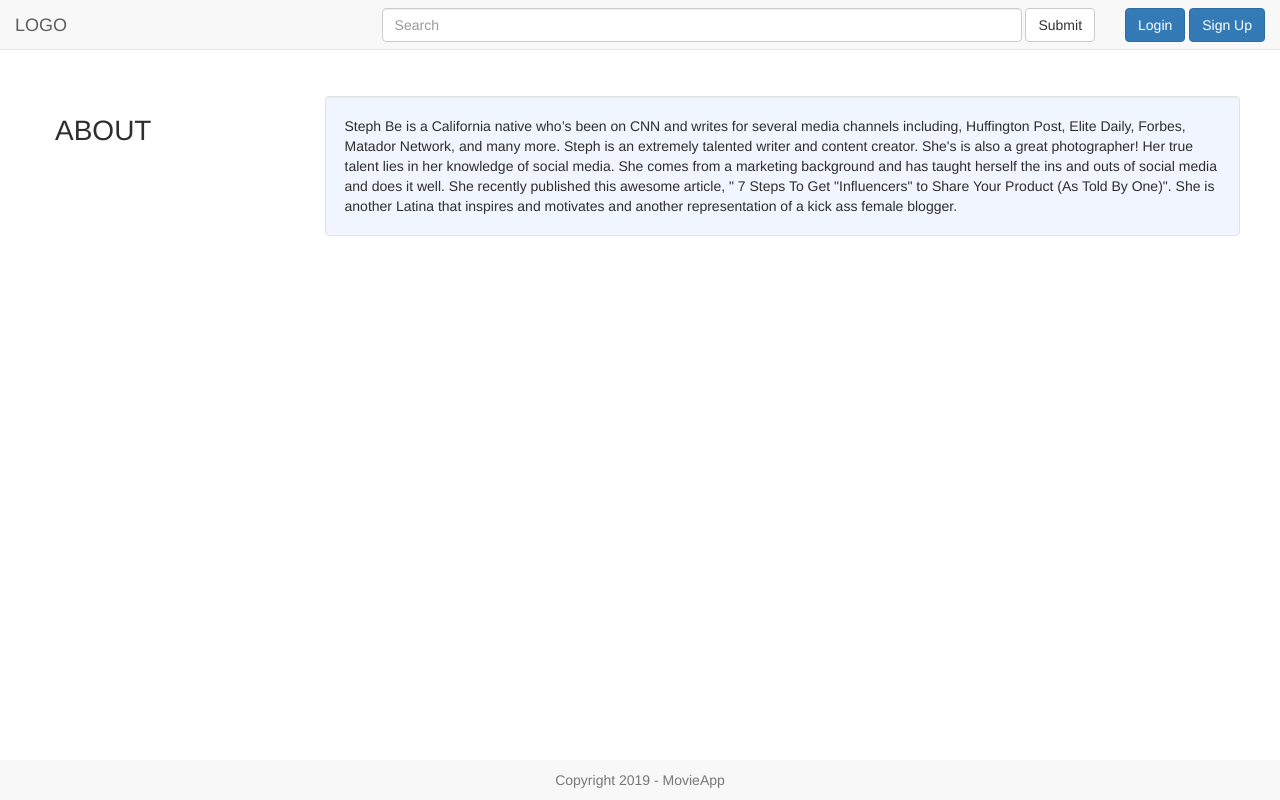
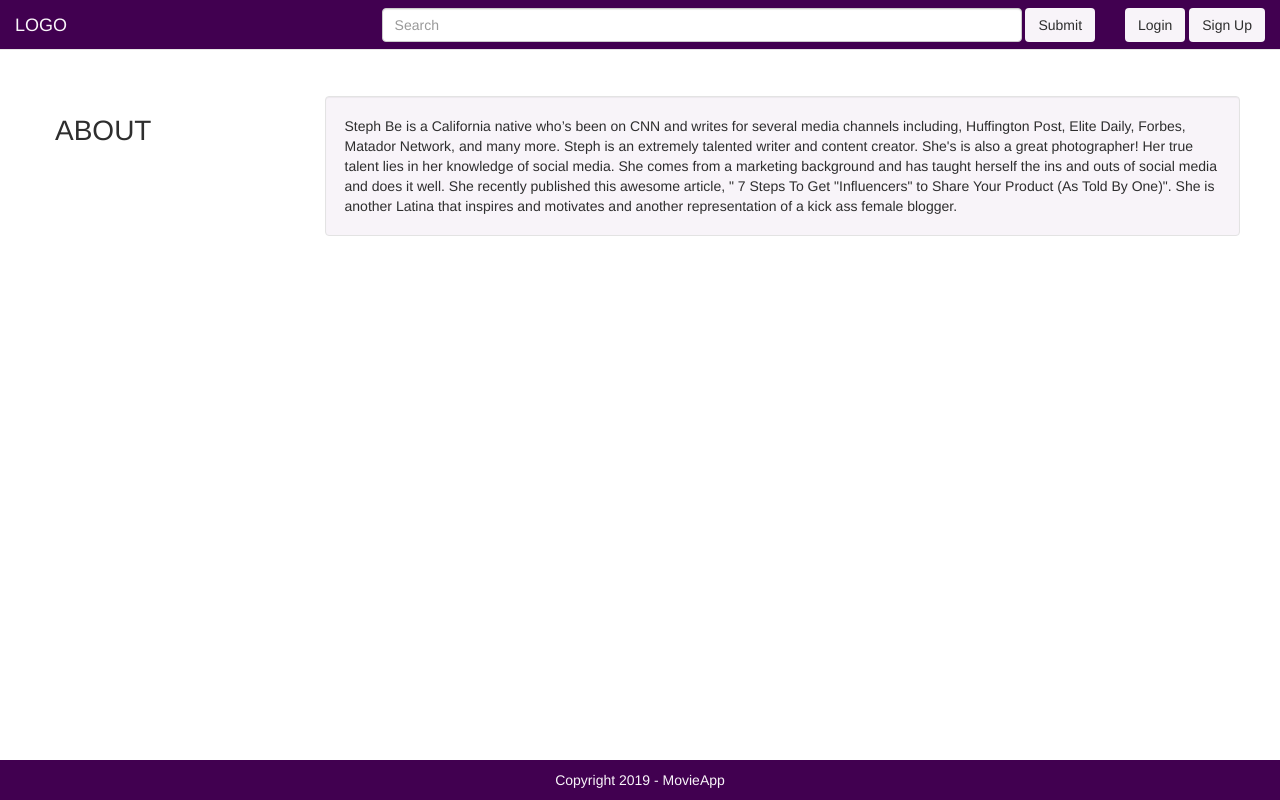
Before and after one commit to amcmaste/movieapp, a Flask app: page / in a window 1280 px wide. Run offline with Flask 2, Linux system fonts and the light colour scheme; some libraries are stand-ins or nearby versions.

Commit message:
Updated color scheme

```diff
--- a/app/static/styles/movieapp.css
+++ b/app/static/styles/movieapp.css
@@ -2,8 +2,29 @@ body {
   overflow: hidden;
 }
 
-#navbar{
+#navbar {
   height: 5vh;
+  background-color: rgb(65, 0, 80);
+}
+
+#navbar-submit {
+  background-color: rgb(248, 244, 249);
+  color: rgb(46, 46, 46);
+}
+
+#navbar-login {
+  background-color: rgb(248, 244, 249);
+  color: rgb(46, 46, 46);
+}
+
+#navbar-signup {
+  background-color: rgb(248, 244, 249);
+  color: rgb(46, 46, 46);
+}
+
+
+#logo {
+  color: rgb(250, 245, 250);
 }
 
 #footer {
@@ -14,6 +35,7 @@ body {
   align-items: center;
   height: 5vh;
   min-height: 40px;
+  background-color: rgb(65, 0, 80);
 }
 
 #footer-content {
@@ -23,6 +45,10 @@ body {
   align-items: center;
   height: 5vh;
   min-height: 40px;
+}
+
+#footer-text {
+  color: rgb(250, 245, 250);
 }
 
 #navbar-search {
@@ -63,6 +89,6 @@ body {
 #about-body-text {
   font: arial;
   font-size: 1em;
-  background-color: rgb(240, 245, 255);
+  background-color: rgb(248, 244, 249);
   color: rgb(46, 46, 46);
 }
--- a/app/templates/base.html
+++ b/app/templates/base.html
@@ -19,14 +19,14 @@
 	  </div>
 	  <div class="collapse navbar-collapse" id="navbar-elements">
 		<form class="navbar-form navbar-right">
-		  <button id="navbar-login" type="button" class="btn btn-primary">Login</button>
-		  <button id="navbar-signup" type="button" class="btn btn-primary">Sign Up</button>
+		  <button id="navbar-login" type="button" class="btn btn-light">Login</button>
+		  <button id="navbar-signup" type="button" class="btn btn-light">Sign Up</button>
 		</form>
 		<form id="navbar-search-form" class="navbar-form navbar-right">
 		  <div class="form-group">
 			<input id="navbar-search" type="text" class="form-control" placeholder="Search">
 		  </div>
-		  <button type="submit" class="btn btn-default">Submit</button>
+		  <button id="navbar-submit" type="submit" class="btn btn-light">Submit</button>
 		</form>
 	  </div>
 	</div>
@@ -40,7 +40,7 @@
   {% block footer %}
   <footer id="footer" class="footer navbar-default navbar-fixed-bottom">
     <div id="footer-content" class="container-fluid">
-      <span class="text-muted">Copyright 2019 - MovieApp</span>
+      <span id="footer-text">Copyright 2019 - MovieApp</span>
     </div>
   </footer>
   {% endblock %}
```
